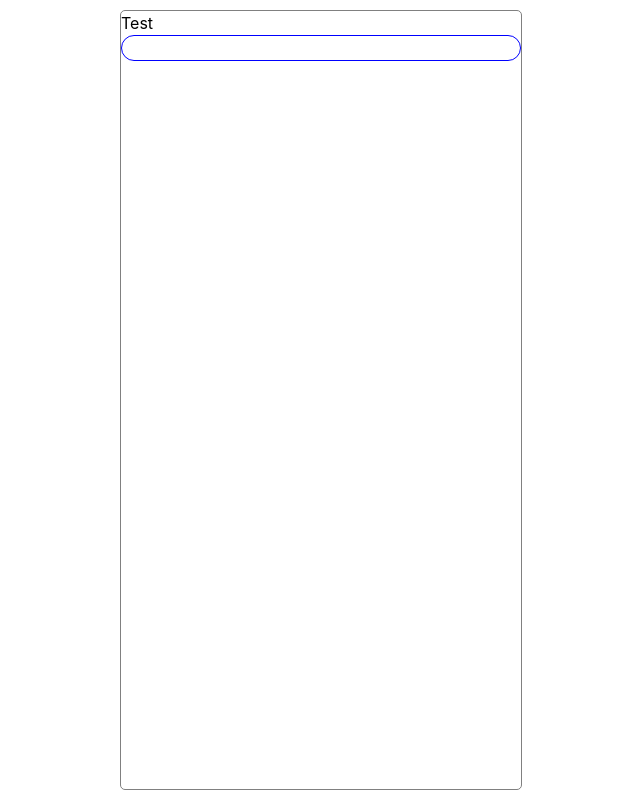
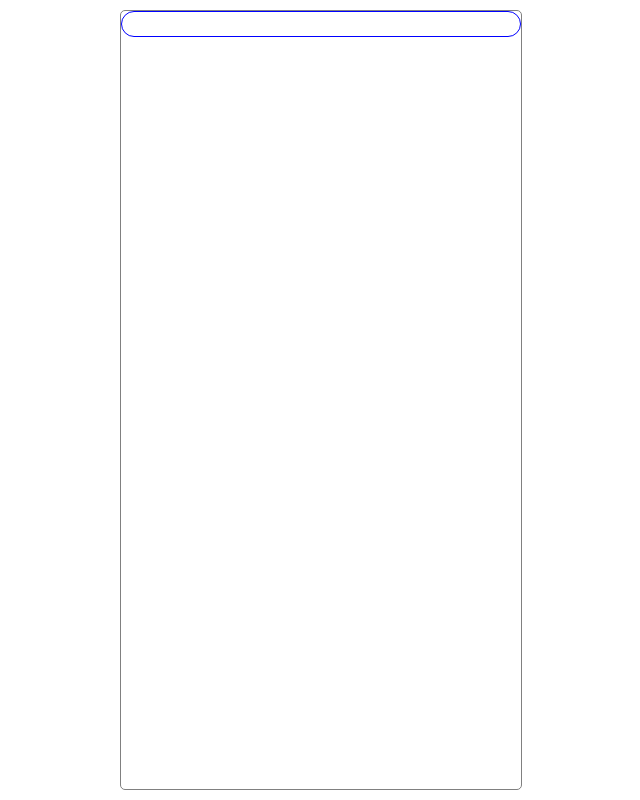
Before and after one commit to Raphael2b3/swarmintelligencefrontend, a React (Vite) app: page / in a window 1280 px wide. Shown: the whole page, without its empty margins (319-959 px from the left). Built offline with nearby package versions, Linux system fonts and the light colour scheme.

Commit message:
NOch nichts gemacht yelle aber bisschen typen und requests diskutiert.

```diff
--- a/src/App.tsx
+++ b/src/App.tsx
@@ -1,6 +1,7 @@
 import { createContext, useState } from "react";
 import styled from 'styled-components'
 import Searchbar from "./components/searchbar";
+import Statement from "./components/statement";
 
 const Frame = styled.div`
   height: inherit;
@@ -15,6 +16,8 @@ const Frame = styled.div`
 
 const PhoneFrame = styled.div`
   flex: 1 1 auto;
+  display: flex;
+  flex-direction: column;
   max-width: 400px;
   width: 100%;
   border: 1px solid grey;
@@ -22,13 +25,22 @@ const PhoneFrame = styled.div`
   margin: 10px;
 `
 
+const StatementFrame = styled.div`
+  flex: 1 1 auto;
+
+`
+
+
 
 function App() {
   return (
     <Frame>
       <PhoneFrame>
-        Test
+
         <Searchbar/>
+        <StatementFrame>
+          <Statement/>
+        </StatementFrame>
       </PhoneFrame>
     </Frame>
   );
--- a/src/components/searchbar.tsx
+++ b/src/components/searchbar.tsx
@@ -12,8 +12,6 @@ const Border = styled.div`
 
 const SearchInput = styled.input`
     all: unset;
-
-
 `
 
 
--- /dev/null
+++ b/src/components/statement.tsx
@@ -0,0 +1,21 @@
+import styled from 'styled-components'
+
+
+const StatementFrame = styled.div`
+    display: flex;
+    flex-direction: row;
+    justify-content: space-between;
+
+`
+
+
+export default function Statement() {
+
+
+    return (
+        <StatementFrame>
+
+
+        </StatementFrame>
+    )
+}
```
Also changed, not shown: src/data/interface.ts (added, +15 -0 lines), src/data/types.ts (added, +21 -0 lines).
